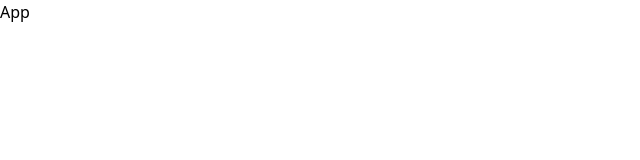
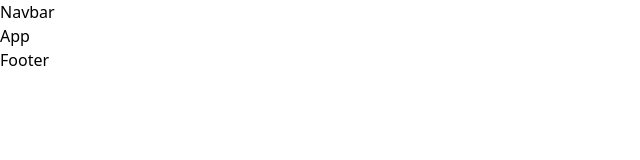
Before and after one commit to k99sharma/portfolio-react, a React (Vite) app: page / in a window 1280 px wide. Shown: the top 160 px of the page, without its empty margins (0-640 px from the left). Built offline with nearby package versions, Linux system fonts and the light colour scheme.

Commit message:
setup: layout is added

```diff
--- a/package.json
+++ b/package.json
@@ -10,6 +10,9 @@
     "preview": "vite preview"
   },
   "dependencies": {
+    "@emotion/react": "^11.11.1",
+    "@emotion/styled": "^11.11.0",
+    "@mui/material": "^5.13.5",
     "react": "^18.2.0",
     "react-dom": "^18.2.0"
   },
--- a/src/App.tsx
+++ /dev/null
@@ -1,11 +0,0 @@
-// app component
-function App() {
-
-  return (
-    <>
-      App
-    </>
-  )
-}
-
-export default App
--- /dev/null
+++ b/src/components/App/App.tsx
@@ -0,0 +1,13 @@
+// importing components
+import Layout from "../Layout/Layout"
+
+// app component
+function App() {
+  return (
+    <Layout>
+      App
+    </Layout>
+  )
+}
+
+export default App
--- /dev/null
+++ b/src/components/Footer/Footer.tsx
@@ -0,0 +1,8 @@
+// footer component
+export default function Footer(){
+    return(
+        <div className="footer">
+            Footer
+        </div>
+    );
+}
--- /dev/null
+++ b/src/components/Layout/Layout.tsx
@@ -0,0 +1,30 @@
+// importing components
+import Navbar from "../Navbar/Navbar";
+import Footer from "../Footer/Footer";
+
+// importing type
+import { ReactNode } from "react";
+
+// prop type
+type LayoutProp = {
+    children: ReactNode
+}
+
+// layout function
+export default function Layout({ children }: LayoutProp){
+    return(
+        <div className="layout flex justify-center items-center bg-red-500">
+            <div className="w-3/5 bg-yellow-600 p-5">
+            <div className="layout__navbar">
+                <Navbar />
+            </div>
+            {
+                children
+            }
+            <div className="layout__footer">
+                <Footer />
+            </div>
+            </div>
+        </div>
+    )
+}
--- /dev/null
+++ b/src/components/Navbar/Navbar.tsx
@@ -0,0 +1,8 @@
+// navbar component
+export default function Navbar(){
+    return(
+        <div className="navbar">
+            Navbar
+        </div>
+    );
+}
--- a/src/main.tsx
+++ b/src/main.tsx
@@ -1,6 +1,6 @@
 import React from 'react'
 import ReactDOM from 'react-dom/client'
-import App from './App.tsx'
+import App from './components/App/App.tsx'
 import './index.css'
 
 ReactDOM.createRoot(document.getElementById('root') as HTMLElement).render(
```
Also changed, not shown: 1 other file (tests, documents, lock files or other folders).
